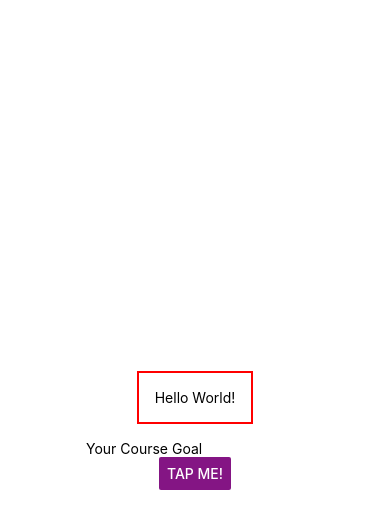
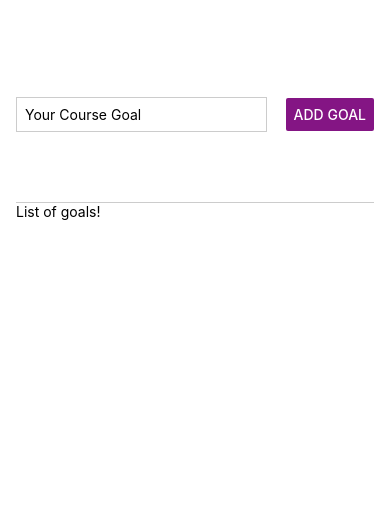
Before and after one commit to Mhamad-Raad/React-Native-Basics, a React Native app: screen / in a window 390 px wide. Shown: the top 528 px of the page. Built offline with nearby package versions, Linux system fonts and the light colour scheme.

Commit message:
basic structure of the app

```diff
--- a/App.js
+++ b/App.js
@@ -1,33 +1,47 @@
-import { StatusBar } from 'expo-status-bar';
 import { Button, StyleSheet, Text, TextInput, View } from 'react-native';
 
 export default function App() {
   return (
-    <View style={styles.container}>
-      <Text style={styles.playText}>Hello World!</Text>
-      <TextInput placeholder='Your Course Goal' />
-      <Button
-        title='Tap Me!'
-        color='#841584'
-        onPress={() => {}}
-        accessibilityLabel='Learn more about this purple button'
-      />
-      <StatusBar style='auto' />
+    <View style={styles.appContainer}>
+      <View style={styles.inputContainer}>
+        <TextInput style={styles.textInput} placeholder='Your Course Goal' />
+        <Button
+          title='Add Goal'
+          color='#841584'
+          onPress={() => {}}
+          accessibilityLabel='Learn more about this purple button'
+        />
+      </View>
+      <View style={styles.goalsConatiner}>
+        <Text>List of goals!</Text>
+      </View>
     </View>
   );
 }
 
 const styles = StyleSheet.create({
-  container: {
+  appContainer: {
+    paddingTop: 50,
+    paddingHorizontal: 16,
     flex: 1,
-    backgroundColor: '#fff',
+  },
+  inputContainer: {
+    flex: 1,
+    flexDirection: 'row',
+    justifyContent: 'space-between',
     alignItems: 'center',
-    justifyContent: 'center',
+    paddingBottom: 24,
+    borderBottomWidth: 1,
+    borderBottomColor: '#cccccc',
   },
-  playText: {
-    margin: 16,
-    borderWidth: 2,
-    borderColor: 'red',
-    padding: 16,
+  textInput: {
+    borderWidth: 1,
+    borderColor: '#cccccc',
+    width: '70%',
+    marginRight: 8,
+    padding: 8,
+  },
+  goalsConatiner: {
+    flex: 5,
   },
 });
```
